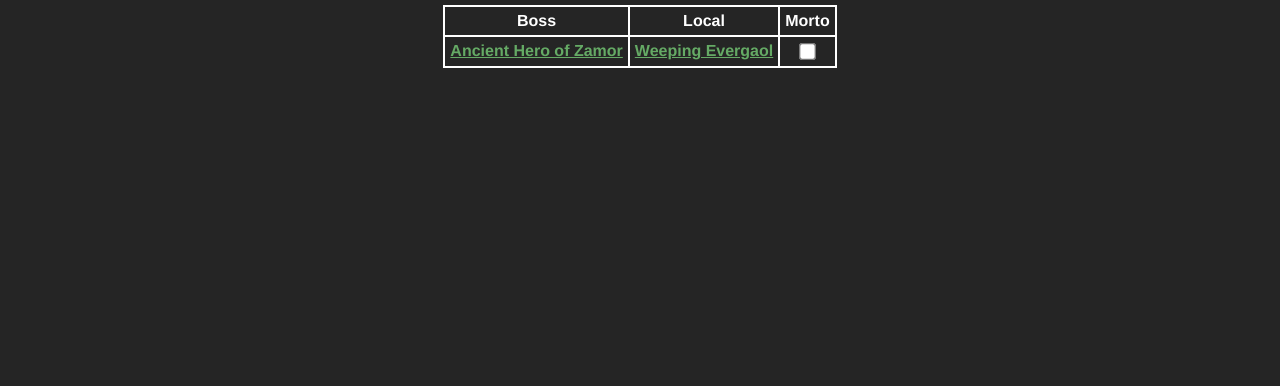
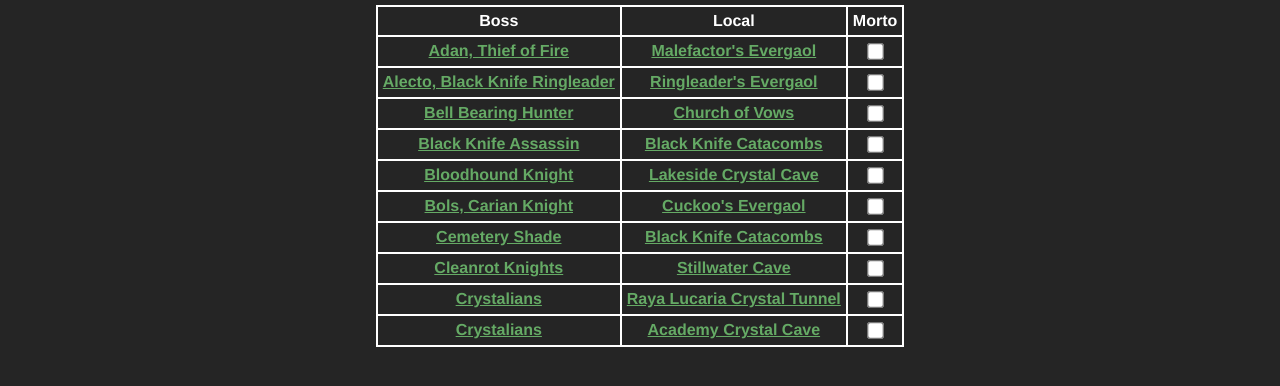
Before and after one commit to BrunoLeao7/eldenbosses, a plain HTML site: page liurnia.html in a window 1280 px wide. Shown: the part 84-470 px from the top of the page. Drawn offline with Linux system fonts and the light colour scheme.

Commit message:
Added 10 bosses from Liurna

```diff
--- a/liurnia.html
+++ b/liurnia.html
@@ -27,9 +27,63 @@
                 </tr>
 
                 <tr>
-                    <td><a href="https://eldenring.wiki.fextralife.com/Ancient+Hero+of+Zamor" target="_blank">Ancient Hero of Zamor</a></td>
-                    <td><a href="https://eldenring.wiki.fextralife.com/Interactive+Map?id=815&lat=-210.0625&lng=98.446034&zoom=8&code=mapA" target="_blank">Weeping Evergaol</a></td>
+                    <td><a href="https://eldenring.wiki.fextralife.com/Adan,+Thief+of+Fire" target="_blank">Adan, Thief of Fire</a></td>
+                    <td><a href="https://eldenring.wiki.fextralife.com/Interactive+Map?id=1421&lat=-165.33125&lng=76.054285&zoom=8&code=mapA" target="_blank">Malefactor's Evergaol</a></td>
                     <td><input type="checkbox" id="liu1"></td>
+                </tr>
+
+                <tr>
+                    <td><a href="https://eldenring.wiki.fextralife.com/Alecto,+Black+Knife+Ringleader" target="_blank">Alecto, Black Knife Ringleader</a></td>
+                    <td><a href="https://eldenring.wiki.fextralife.com/Interactive+Map?id=2101&lat=-154.946875&lng=44.407354&zoom=8&code=mapA" target="_blank">Ringleader's Evergaol</a></td>
+                    <td><input type="checkbox" id="liu2"></td>
+                </tr>
+
+                <tr>
+                    <td><a href="https://eldenring.wiki.fextralife.com/Bell+Bearing+Hunter" target="_blank">Bell Bearing Hunter</a></td>
+                    <td><a href="https://eldenring.wiki.fextralife.com/Interactive+Map?id=801&lat=-131.53125&lng=68.773762&zoom=8&code=mapA" target="_blank">Church of Vows</a></td>
+                    <td><input type="checkbox" id="liu3"></td>
+                </tr>
+
+                <tr>
+                    <td><a href="https://eldenring.wiki.fextralife.com/Black+Knife+Assassin" target="_blank">Black Knife Assassin</a></td>
+                    <td><a href="https://eldenring.wiki.fextralife.com/Interactive+Map?id=1599&lat=-117.148437&lng=80.909102&zoom=8&code=mapA" target="_blank">Black Knife Catacombs</a></td>
+                    <td><input type="checkbox" id="liu4"></td>
+                </tr>
+
+                <tr>
+                    <td><a href="https://eldenring.wiki.fextralife.com/Bloodhound+Knight" target="_blank">Bloodhound Knight</a></td>
+                    <td><a href="https://eldenring.wiki.fextralife.com/Interactive+Map?id=4268&lat=-162.742187&lng=66.660563&zoom=8&code=mapA" target="_blank">Lakeside Crystal Cave</a></td>
+                    <td><input type="checkbox" id="liu5"></td>
+                </tr>
+
+                <tr>
+                    <td><a href="https://eldenring.wiki.fextralife.com/Bols+Carian+Knight" target="_blank">Bols, Carian Knight</a></td>
+                    <td><a href="https://eldenring.wiki.fextralife.com/Interactive+Map?id=1358&lat=-139.085937&lng=44.416863&zoom=8&code=mapA" target="_blank">Cuckoo's Evergaol</a></td>
+                    <td><input type="checkbox" id="liu6"></td>
+                </tr>
+
+                <tr>
+                    <td><a href="https://eldenring.wiki.fextralife.com/Cemetery+Shade" target="_blank">Cemetery Shade</a></td>
+                    <td><a href="https://eldenring.wiki.fextralife.com/Interactive+Map?id=1599&lat=-117.148437&lng=80.909102&zoom=8&code=mapA" target="_blank">Black Knife Catacombs</a></td>
+                    <td><input type="checkbox" id="liu7"></td>
+                </tr>
+
+                <tr>
+                    <td><a href="https://eldenring.wiki.fextralife.com/Cleanrot+Knight" target="_blank">Cleanrot Knights</a></td>
+                    <td><a href="https://eldenring.wiki.fextralife.com/Interactive+Map?id=744&code=mapA" target="_blank">Stillwater Cave</a></td>
+                    <td><input type="checkbox" id="liu8"></td>
+                </tr>
+
+                <tr>
+                    <td><a href="https://eldenring.wiki.fextralife.com/Crystalians" target="_blank">Crystalians</a></td>
+                    <td><a href="https://eldenring.wiki.fextralife.com/Interactive+Map?id=5905&code=mapA" target="_blank">Raya Lucaria Crystal Tunnel</a></td>
+                    <td><input type="checkbox" id="liu9"></td>
+                </tr>
+
+                <tr>
+                    <td><a href="https://eldenring.wiki.fextralife.com/Crystalians" target="_blank">Crystalians</a></td>
+                    <td><a href="https://eldenring.wiki.fextralife.com/Interactive+Map?id=942&lat=-134.909375&lng=52.045877&zoom=8&code=mapA" target="_blank">Academy Crystal Cave</a></td>
+                    <td><input type="checkbox" id="liu10"></td>
                 </tr>
 
             </table>
```
